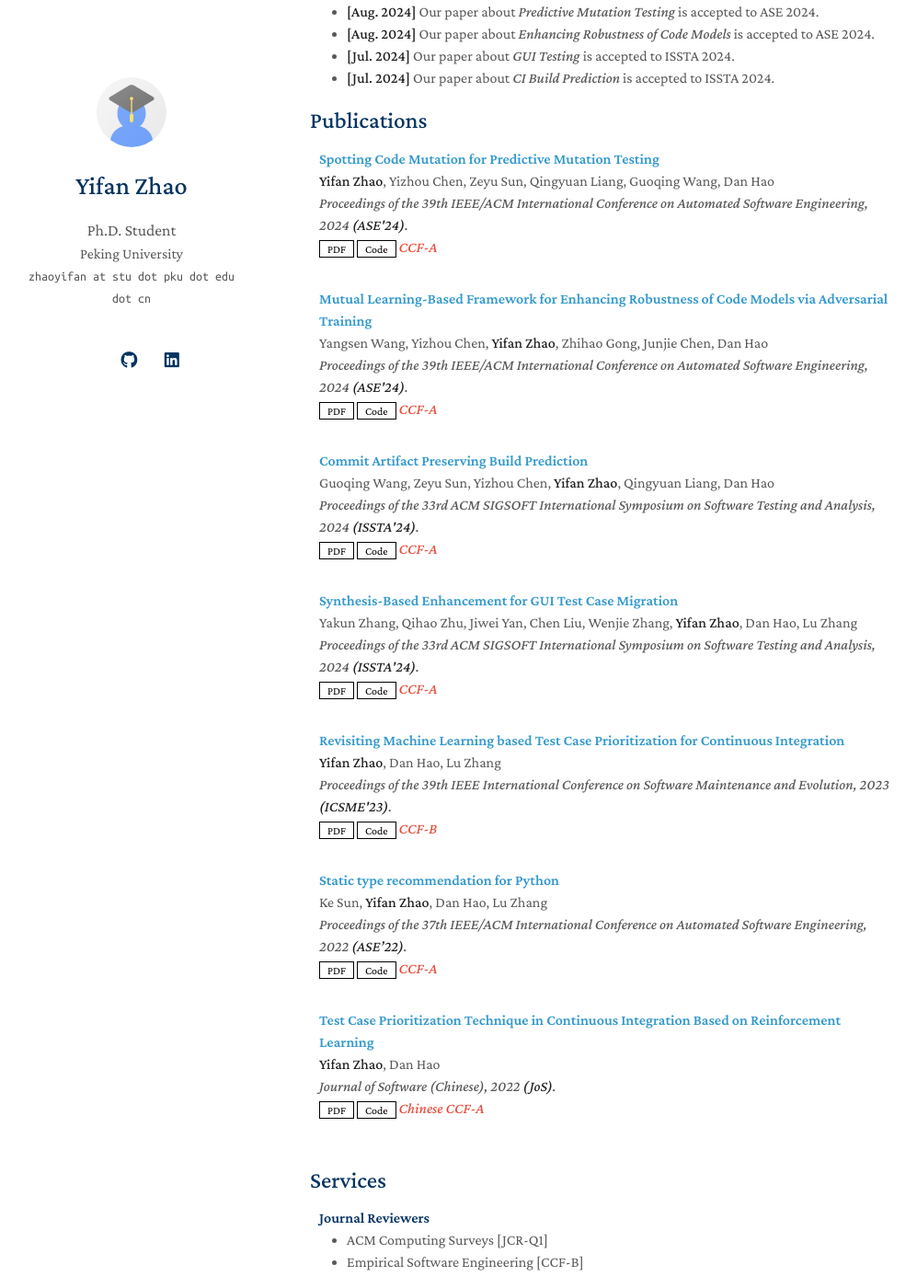
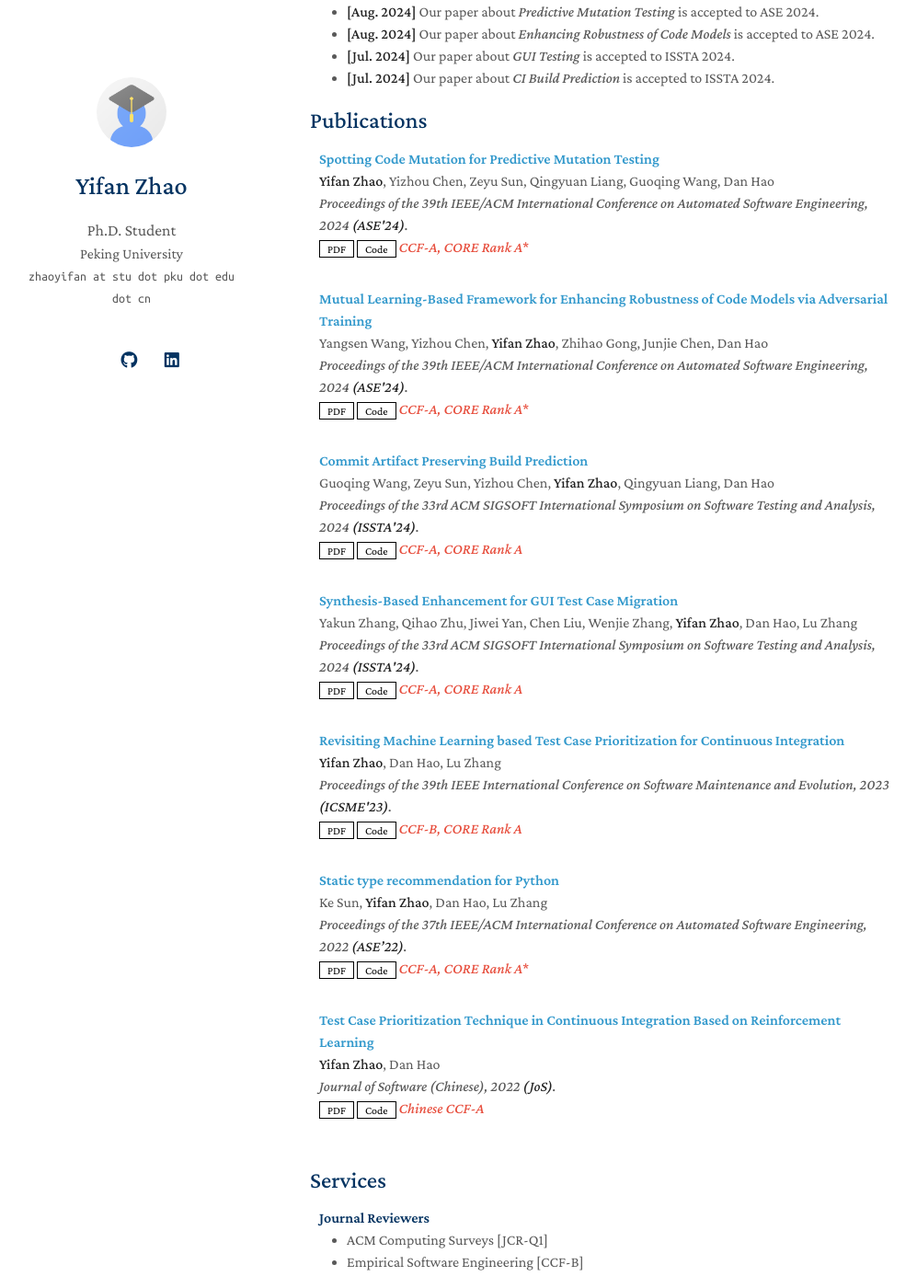
Before and after one commit to yifan-CodeDir/yifan-CodeDir.github.io, a Jekyll site: the page built from index.md, in a window 1280 px wide and 1400 px high, scrolled down 536 px. Shown: the whole window at 92% size, without its empty margins (133-1130 px from the left). Built offline with Jekyll 4.4.1, drawn with Linux system fonts in a browser that asks for light colours; a style sheet for code colours, icons or effects is not loaded; our own code applies the rules of GitHub Pages for plain Markdown files.

Commit message:
Update publications.yml

```diff
--- a/_data/publications.yml
+++ b/_data/publications.yml
@@ -6,7 +6,7 @@ main:
     conference: Proceedings of the 39th IEEE/ACM International Conference on Automated Software Engineering, 2024 <strong>(ASE'24)</strong>.
     pdf: papers/ASE2024_SODA.pdf
     code: https://github.com/yifan-CodeDir/SODA
-    notes: CCF-A
+    notes: CCF-A, CORE Rank A*
 
   - title: Mutual Learning-Based Framework for Enhancing Robustness of Code Models via Adversarial Training
     authors: Yangsen Wang, Yizhou Chen, <strong>Yifan Zhao</strong>, Zhihao Gong, Junjie Chen, Dan Hao
@@ -14,7 +14,7 @@ main:
     conference: Proceedings of the 39th IEEE/ACM International Conference on Automated Software Engineering, 2024 <strong>(ASE'24)</strong>.
     pdf: https://vmnk-run.github.io/pdfs/ASE24-MARVEL.pdf
     code: https://github.com/VMnK-Run/MARVEL
-    notes: CCF-A
+    notes: CCF-A, CORE Rank A*
 
   - title: Commit Artifact Preserving Build Prediction
     authors: Guoqing Wang, Zeyu Sun, Yizhou Chen, <strong>Yifan Zhao</strong>, Qingyuan Liang, Dan Hao
@@ -22,7 +22,7 @@ main:
     conference: Proceedings of the 33rd ACM SIGSOFT International Symposium on Software Testing and Analysis, 2024 <strong>(ISSTA'24)</strong>.
     pdf: https://dl.acm.org/doi/abs/10.1145/3650212.3680356
     code: https://github.com/GuoqingWang1999/GitSense
-    notes: CCF-A
+    notes: CCF-A, CORE Rank A
 
   - title: Synthesis-Based Enhancement for GUI Test Case Migration
     authors: Yakun Zhang, Qihao Zhu, Jiwei Yan, Chen Liu, Wenjie Zhang, <strong>Yifan Zhao</strong>, Dan Hao, Lu Zhang
@@ -30,7 +30,7 @@ main:
     conference: Proceedings of the 33rd ACM SIGSOFT International Symposium on Software Testing and Analysis, 2024 <strong>(ISSTA'24)</strong>.
     pdf: https://dl.acm.org/doi/abs/10.1145/3650212.3680327
     code: https://github.com/YakZhang/MigratePro
-    notes: CCF-A
+    notes: CCF-A, CORE Rank A
 
   - title: Revisiting Machine Learning based Test Case Prioritization for Continuous Integration
     authors: <strong>Yifan Zhao</strong>, Dan Hao, Lu Zhang
@@ -38,7 +38,7 @@ main:
     conference: Proceedings of the 39th IEEE International Conference on Software Maintenance and Evolution, 2023 <strong>(ICSME'23)</strong>.
     pdf: https://arxiv.org/pdf/2311.13413
     code: https://github.com/yifan-CodeDir/ml-citcp
-    notes: CCF-B
+    notes: CCF-B, CORE Rank A
 
   - title: Static type recommendation for Python
     authors: Ke Sun, <strong>Yifan Zhao</strong>, Dan Hao, Lu Zhang
@@ -46,7 +46,7 @@ main:
     conference: Proceedings of the 37th IEEE/ACM International Conference on Automated Software Engineering, 2022 <strong>(ASE’22)</strong>.
     pdf: https://dl.acm.org/doi/abs/10.1145/3551349.3561150
     code: https://github.com/ksun212/Stray
-    notes: CCF-A
+    notes: CCF-A, CORE Rank A*
 
   - title: Test Case Prioritization Technique in Continuous Integration Based on Reinforcement Learning
     authors: <strong>Yifan Zhao</strong>, Dan Hao
```
